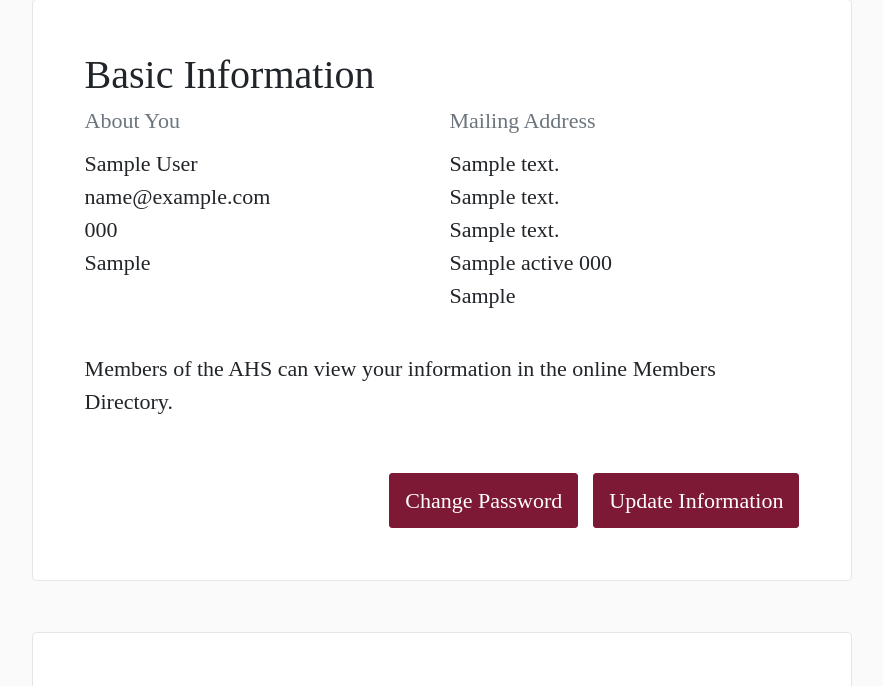
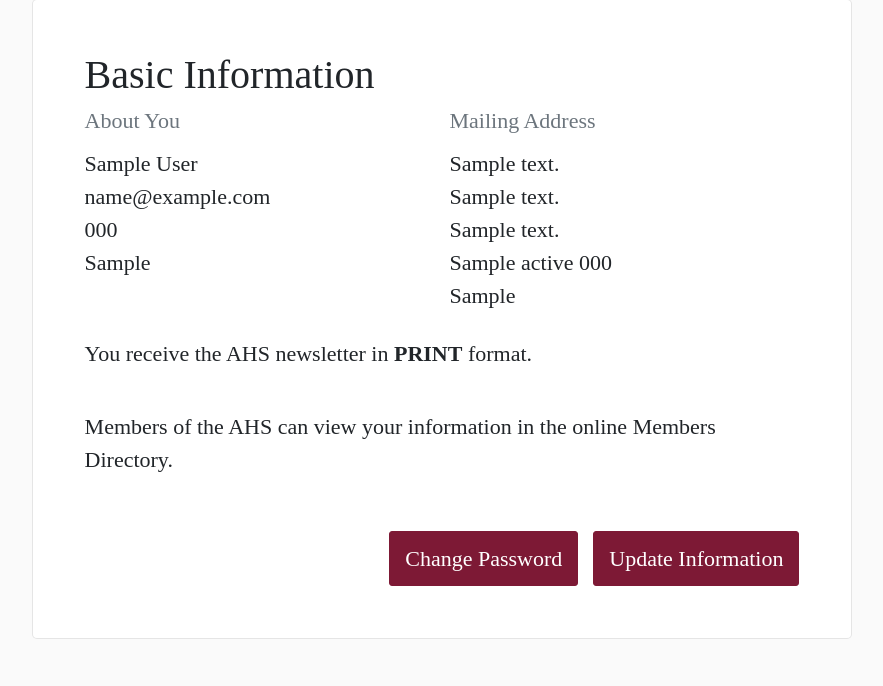
Before and after one commit to americanhandelsociety/americanhandelsociety-members, a Django app: page /profile/ in a window 1280 px wide. Shown: the part 142-828 px from the top of the page, without its empty margins (198-1081 px from the left). Run offline with Django 3.2, Linux system fonts and the light colour scheme; a user stored in the database is signed in; tables that the repository leaves empty hold one stand-in row (values such as "Sample post"); some libraries are stand-ins or nearby versions; some web fonts are replaced.

Commit message:
Expose contact_preference in profile and form

```diff
--- a/americanhandelsociety_app/forms.py
+++ b/americanhandelsociety_app/forms.py
@@ -25,6 +25,7 @@ class MemberChangeForm(UserChangeForm):
             "email",
             "phone_number",
             "institution",
+            "contact_preference",
             "available_in_directory",
         )
 
--- a/americanhandelsociety_app/models.py
+++ b/americanhandelsociety_app/models.py
@@ -50,7 +50,7 @@ class Member(AbstractUser):
     class ContactPreference(models.TextChoices):
         PRINT = "PRINT"
         EMAIL = "EMAIL"
-        ALL = "ALL"
+        BOTH = "BOTH"
 
         @classmethod
         def max_length(cls):
--- a/americanhandelsociety_app/static/css/custom.css
+++ b/americanhandelsociety_app/static/css/custom.css
@@ -418,7 +418,7 @@ form {
   height: 140vh;
 }
 
-input {
+input, select {
   padding-left: 8px;
   border-radius: 0;
   border: solid 0.5px #b0b0b0;
--- a/americanhandelsociety_app/static/css/edit_member.css
+++ b/americanhandelsociety_app/static/css/edit_member.css
@@ -2,7 +2,7 @@
     display: flex;
     flex-direction: row;
     align-items: flex-start;
-    margin: 3rem 0 3rem 0;
+    margin: 5rem 0 3rem 0;
 }
 
 .checkbox-container input {
@@ -10,7 +10,7 @@
     margin: 8px 12px 8px 0;
 }
 
-label[for=id_street_address] {
+.label-with-border {
     border-top: 1px solid #e8e8e8;
     margin-top: 4rem;
     padding-top: 3.5rem;
--- a/americanhandelsociety_app/templates/forms/edit_member.html
+++ b/americanhandelsociety_app/templates/forms/edit_member.html
@@ -32,7 +32,7 @@
         <label for="id_institution">Institution</label>{{form.institution}}
         {{ form.institution.errors }}
 
-        <label for="id_street_address">Street Address</label>{{address_form.street_address}}
+        <label class="label-with-border" for="id_street_address">Street Address</label>{{address_form.street_address}}
         {{ address_form.street_address.errors }}
 
         <label for="id_street_address_2">Street Address (additional)</label>{{address_form.street_address_2}}
@@ -53,6 +53,9 @@
         <label for="id_id_country">Country</label>{{address_form.country}}
         {{ address_form.country.errors }}
 
+        <label class="label-with-border" for="id_contact_preference">Indicate how you prefer to receive the AHS Newsletter.</label>{{form.contact_preference}}
+        {{ form.contact_preference.errors }}
+
         <div class="checkbox-container">
             {{form.available_in_directory}} Check this box to be included in the online members directory. (Only members of the American Handel Society can view this directory.)
         </div>
--- a/americanhandelsociety_app/templates/profile.html
+++ b/americanhandelsociety_app/templates/profile.html
@@ -1,4 +1,5 @@
 {% extends "base.html" %}
+{% load profile_extras %}
 
 {% block title %}Profile{% endblock %}
 
@@ -25,7 +26,12 @@
 						<p>{{ request.user.address.country }}</p>
 					{% endif %}
 				</div>
-				<div class="col mt-4">
+				<div class="col col-md-12 mt-4">
+					{% if request.user.contact_preference %}
+						<p>You receive the AHS newsletter in <strong>{{request.user.contact_preference|format_contact_preference}}</strong> format.</p>
+					{% endif %}
+				</div>
+				<div class="col col-md-12 mt-4">
 					{% if request.user.available_in_directory %}
 						<p class="pt-4 pb-4"><i class="fas fa-eye"></i> Members of the AHS can view your information in the online Members Directory.</p>
 					{% else %}
--- /dev/null
+++ b/americanhandelsociety_app/templatetags/profile_extras.py
@@ -0,0 +1,11 @@
+from django import template
+
+register = template.Library()
+
+
+@register.filter
+def format_contact_preference(value):
+    if value == "BOTH":
+        return "BOTH email and print"
+
+    return value
--- a/americanhandelsociety_app/views.py
+++ b/americanhandelsociety_app/views.py
@@ -97,6 +97,7 @@ class EditMember(ProtectedView, View):
                 "last_name": member.last_name,
                 "email": member.email,
                 "phone_number": member.phone_number,
+                "contact_preference": member.contact_preference,
                 "institution": member.institution,
             },
             instance=member,
```
Also changed, not shown: americanhandelsociety_app/migrations/0001_initial.py.
